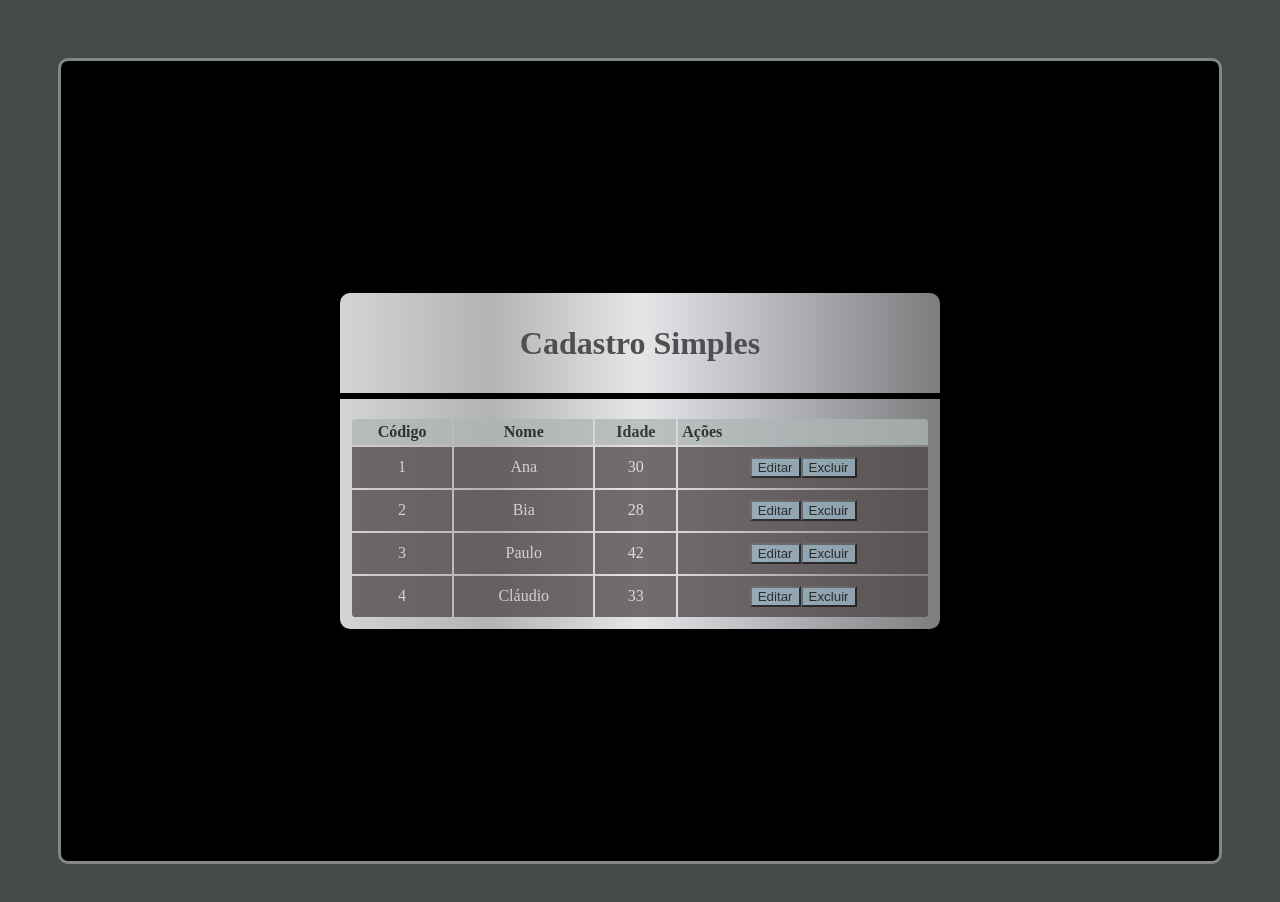
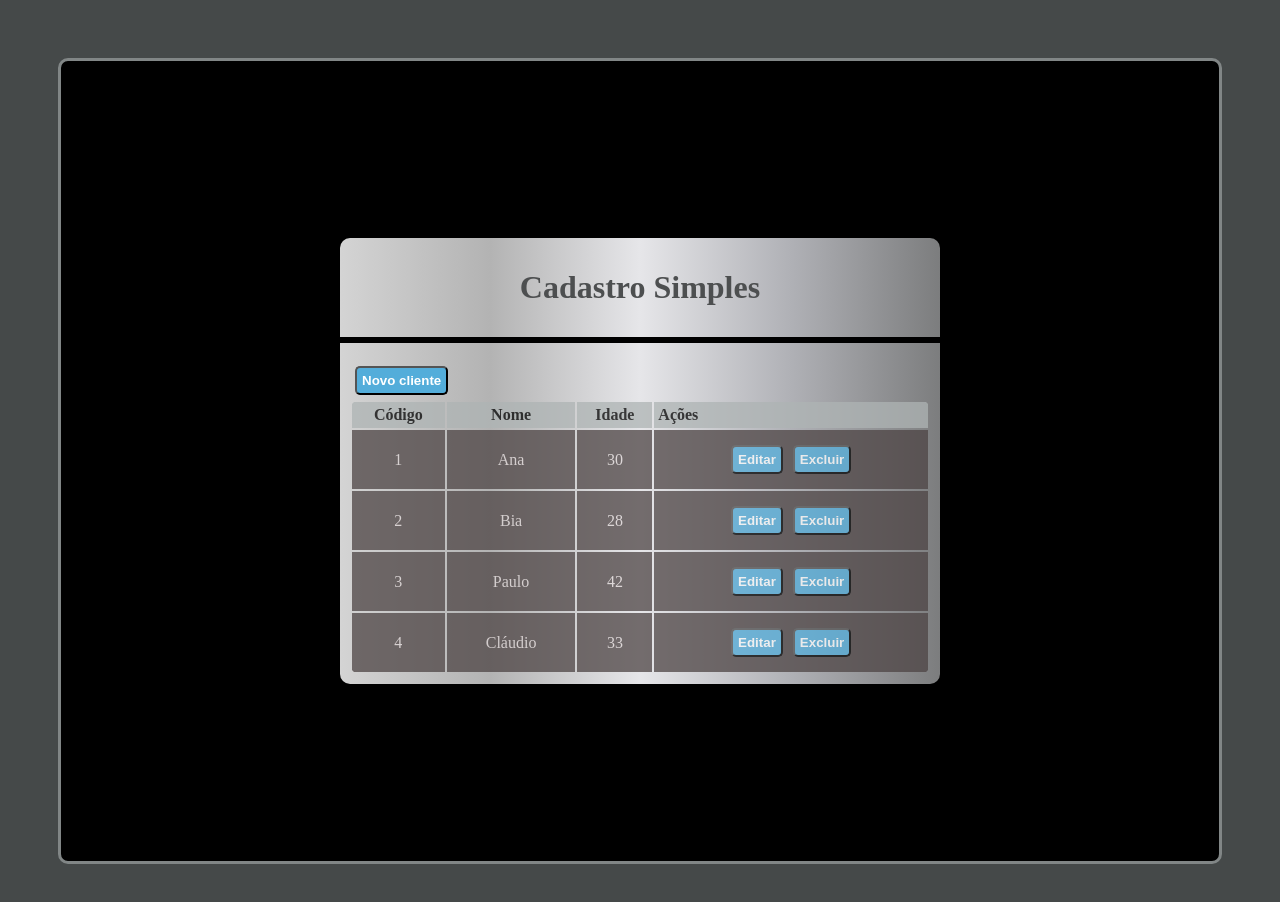
Before and after one commit to dfernan6/projetos-desenvolvimento-web, a Next.js app in the folder next-crud/: page / in a window 1280 px wide. Shown: the top 902 px of the page. Built offline with nearby package versions, Linux system fonts and the light colour scheme.

Commit message:
Estruturando os botoes

```diff
--- a/next-crud/src/components/Botao.tsx
+++ b/next-crud/src/components/Botao.tsx
@@ -0,0 +1,14 @@
+interface BotaoProps {
+    cor?: 'green' | 'blue' | 'gray'
+    className?: string
+    children: any
+}
+
+export default function Botao(props) {
+    const cor = props.cor ?? 'green'
+    return (
+        <button className={props.className}>
+            {props.children}
+        </button>
+    )
+}
--- a/next-crud/src/pages/index.tsx
+++ b/next-crud/src/pages/index.tsx
@@ -1,3 +1,4 @@
+import Botao from "../components/Botao";
 import Layout from "../components/Layout";
 import Tabela from "../components/Tabela";
 import Cliente from "../core/Cliente";
@@ -22,6 +23,7 @@ export default function Home() {
   return (
     <div className="center">
       <Layout titulo="Cadastro Simples">
+        <Botao cor='green'>Novo cliente</Botao>
         <Tabela clientes={clientes}
         clienteSelecionado={clienteSelecionado}
         clienteExcluido={clienteExcluido}
--- a/next-crud/src/styles/index.css
+++ b/next-crud/src/styles/index.css
@@ -59,9 +59,26 @@ td {
 }
 
 button {
-    background-color: #89a5b3;
+    background-color: #53adda;
+    padding: 5px;
+    margin: 5px;
+    border-radius: 5px;
+    color: white;
+    font-weight: bold;
 }
 
 button:hover {
-    background-color: #43555e;
+    background-color: #1182bb;
 }
+
+.green {
+    background-color: #22e278;
+}
+
+.blue {
+    background-color: #22a2e2;
+}
+
+.gray {
+    background-color: #aeb6bb;
+}
```
